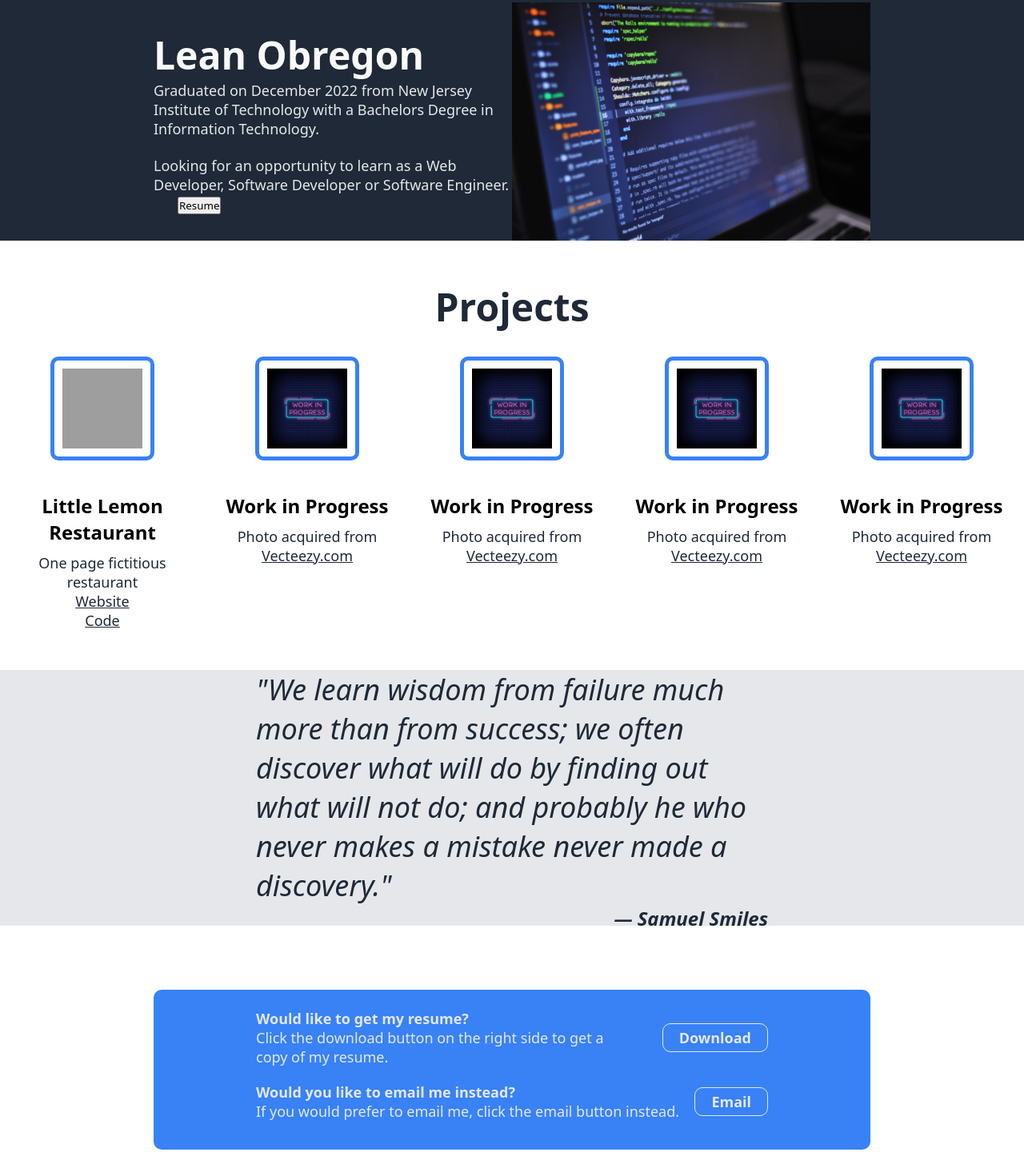
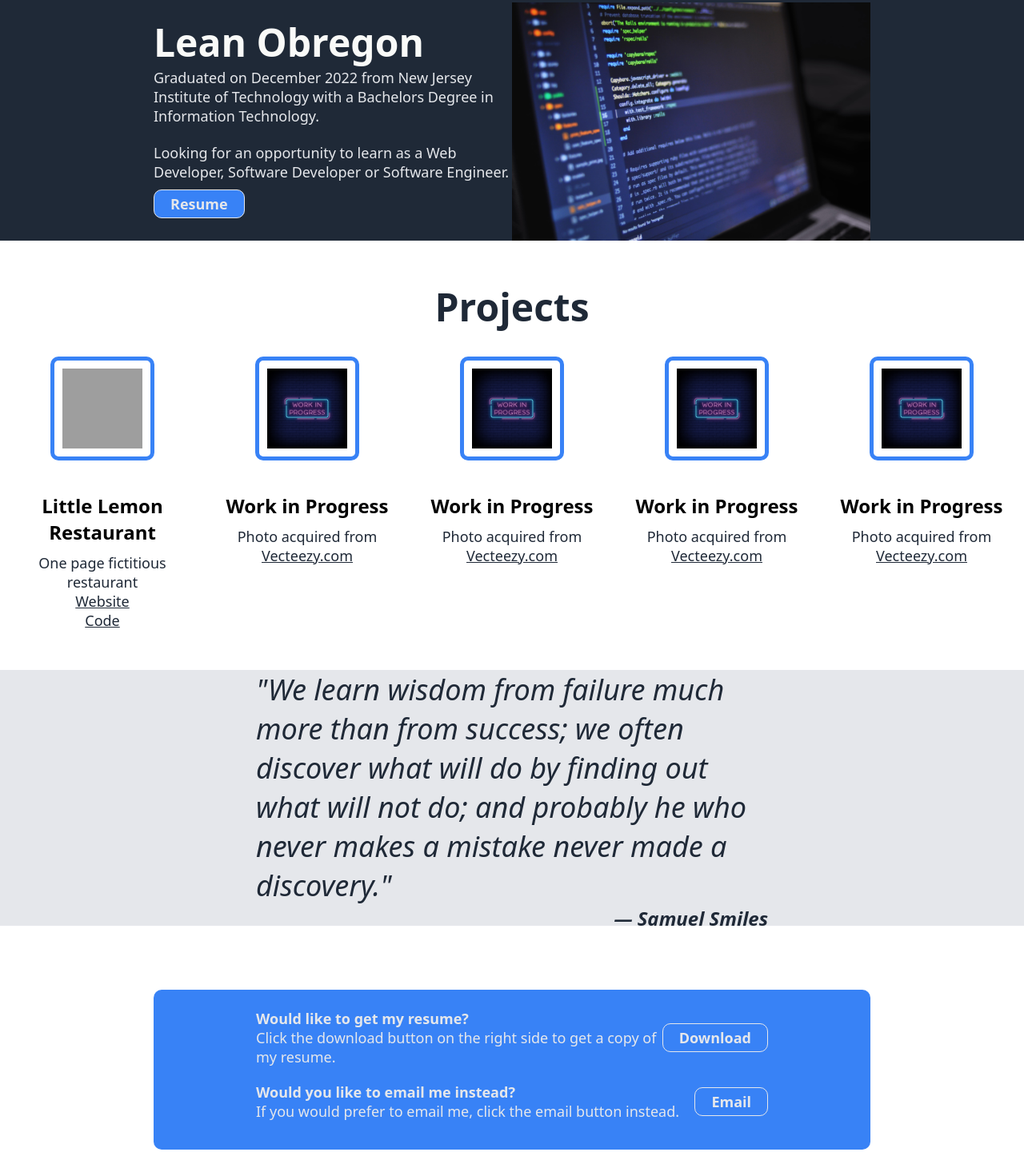
Before and after one commit to leann1109/landing-page, a plain HTML site: page index.html in a window 1280 px wide. Shown: the part 67-1508 px from the top of the page at 80% size. Drawn offline with Linux system fonts and the light colour scheme; grey boxes are pictures that could not be loaded; a script that the page names is missing.

Commit message:
removed buttons on resume links

```diff
--- a/index.html
+++ b/index.html
@@ -34,7 +34,7 @@
                 <p>Graduated on December 2022 from New Jersey Institute of Technology with a Bachelors Degree in Information Technology.</p><br>
                 <p>Looking for an opportunity to learn as a Web Developer, Software Developer or Software Engineer.</p>
 
-                <a href="Developer 6.29.23.pdf" download="Lean Obregon Resume" class="about-me-button"><button class="about-me-button">Resume</button></a>
+                <a href="Developer 6.29.23.pdf" download="Lean Obregon Resume" class="buttons" id="resume-button">Resume</a>
             </div>
 
             <div class="about-me-image container">
@@ -90,8 +90,8 @@
                     <div><p><strong>Would like to get my resume?</strong></p></div>
                     <div><p>Click the download button on the right side to get a copy of my resume.</p></div>
                 </div>
-                <div id="resume-button">
-                    <a href="Developer 6.29.23.pdf" download="Lean Obregon Resume"><button class="buttons" id="resume-button">Download</button></a>
+                <div>
+                    <a href="Developer 6.29.23.pdf" download="Lean Obregon Resume" class="buttons" id="resume-button">Download</a>
                 </div>
             </div>
             <div class="email" id="email">
```
